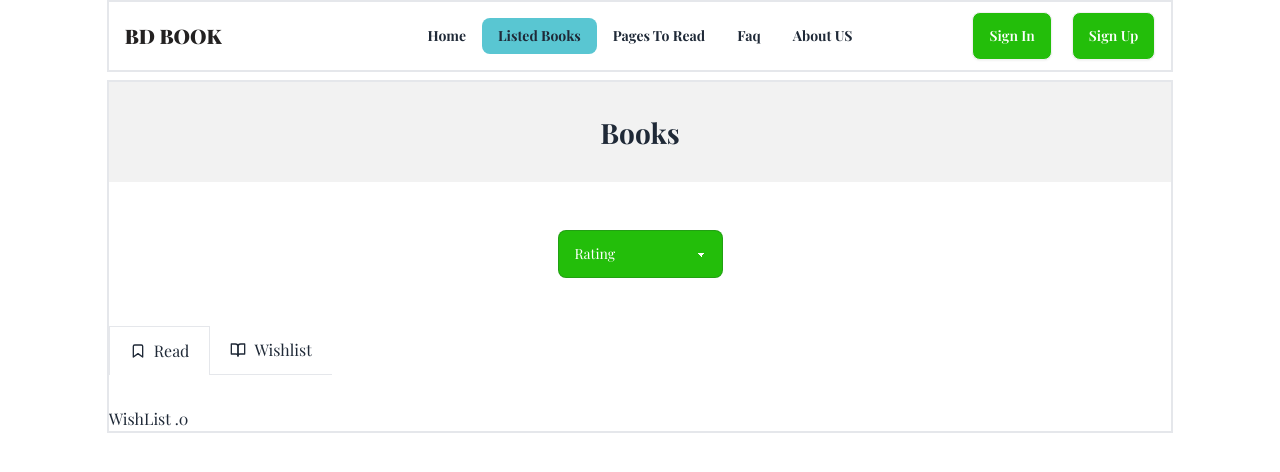
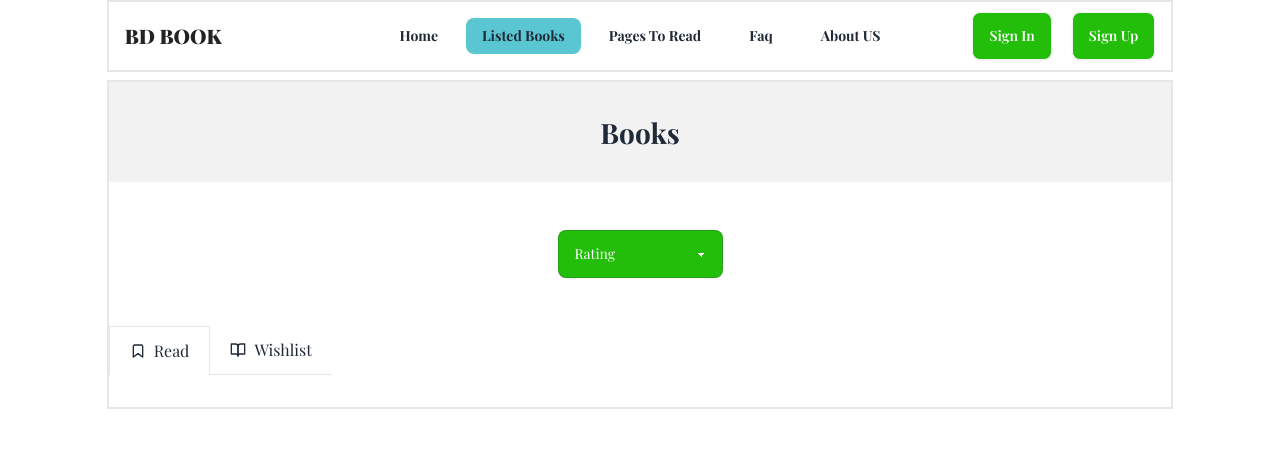
Before and after one commit to didarulZend1981/bd-book, a React (Vite) app: page /ListedBooks/Wishlist in a window 1280 px wide. Shown: the top 472 px of the page. Built offline with nearby package versions, Linux system fonts and the light colour scheme; a web font is replaced by a local one.

Commit message:
navbar update

```diff
--- a/src/components/NavBar.jsx
+++ b/src/components/NavBar.jsx
@@ -5,20 +5,20 @@ const NavBar = () => {
   const links = <>
 
   <li><NavLink className={({ isActive }) =>
-              isActive ? 'bg-[#59C6D2] font-bold' : 'font-bold'
+              isActive ? 'bg-[#59C6D2] font-bold mx-2' : 'font-bold mx-2'
             } to="/" >Home</NavLink></li>
   <li><NavLink  className={({ isActive }) =>
-              isActive ? 'bg-[#59C6D2] font-bold' : 'font-bold'
+              isActive ? 'bg-[#59C6D2] font-bold mx-1' : 'font-bold mx-1'
             } to="/ListedBooks">Listed Books</NavLink></li>
   <li><NavLink className={({ isActive }) =>
-              isActive ? 'bg-[#59C6D2] font-bold' : 'font-bold'
+              isActive ? 'bg-[#59C6D2] font-bold mx-2' : 'font-bold mx-2'
             } to="/PagesToRead">Pages To Read</NavLink></li>
 
   <li><NavLink className={({ isActive }) =>
-              isActive ? 'bg-[#59C6D2] font-bold' : 'font-bold'
+              isActive ? 'bg-[#59C6D2] font-bold mx-2' : 'font-bold mx-2'
             } to="/Faq">Faq</NavLink></li>
    <li><NavLink className={({ isActive }) =>
-              isActive ? 'bg-[#59C6D2] font-bold' : 'font-bold'
+              isActive ? 'bg-[#59C6D2] font-bold mx-2' : 'font-bold mx-2'
             } to="/About">About US</NavLink></li>
 
 
--- a/src/components/Wishlist.jsx
+++ b/src/components/Wishlist.jsx
@@ -22,7 +22,7 @@ const Wishlist = () => {
 
   return (
     <div>
-      <h2>WishList .{readWishLists.length}</h2>
+
       {readWishLists.map(item => (
       <div className="card lg:card-side bg-base-100 shadow-xl h-[277px] my-[20px] py-[15px] px-[15px]">
         <div className="w-1/4 bg-[#f3f3f3] rounded-xl py-10">
```
